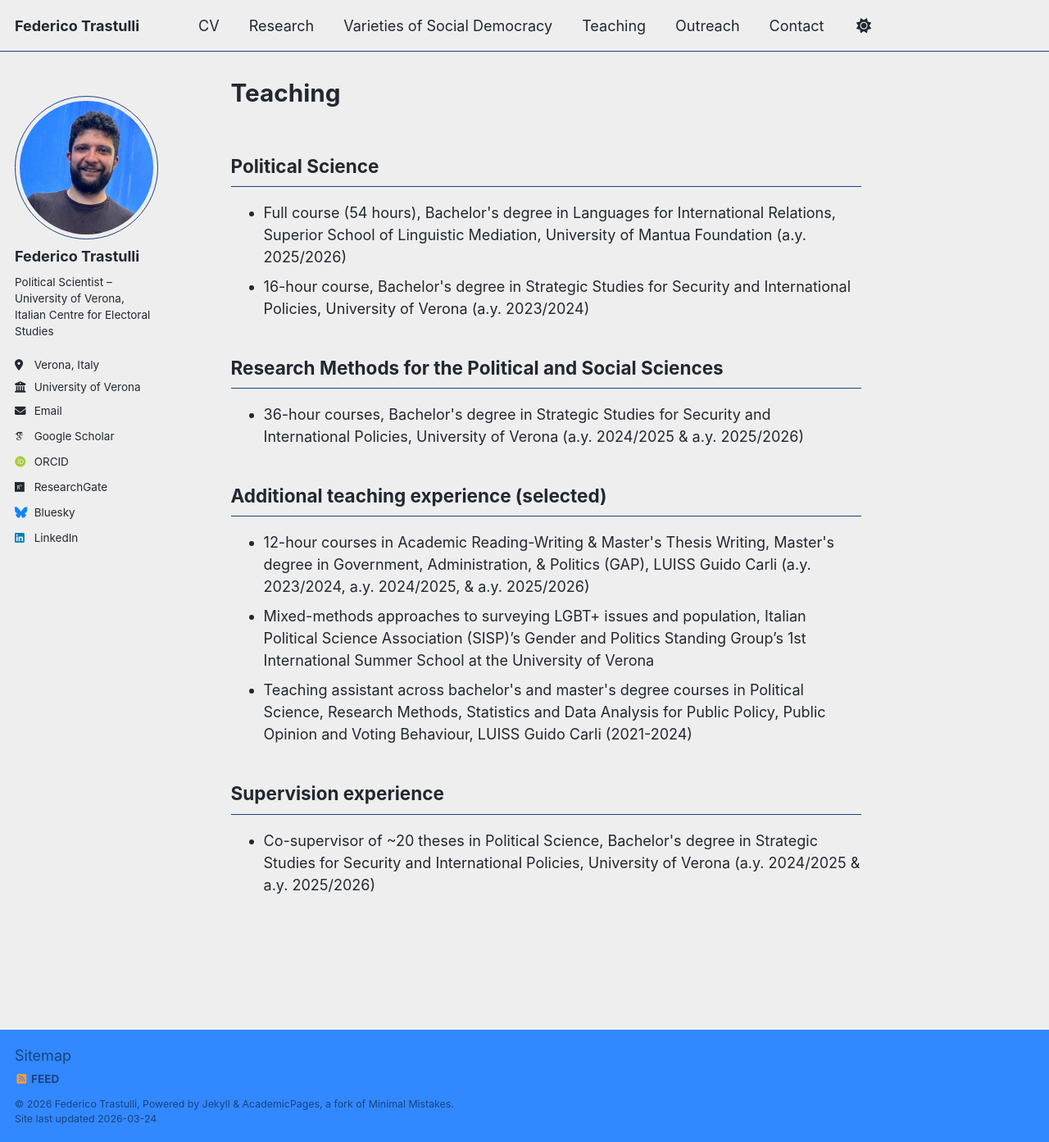
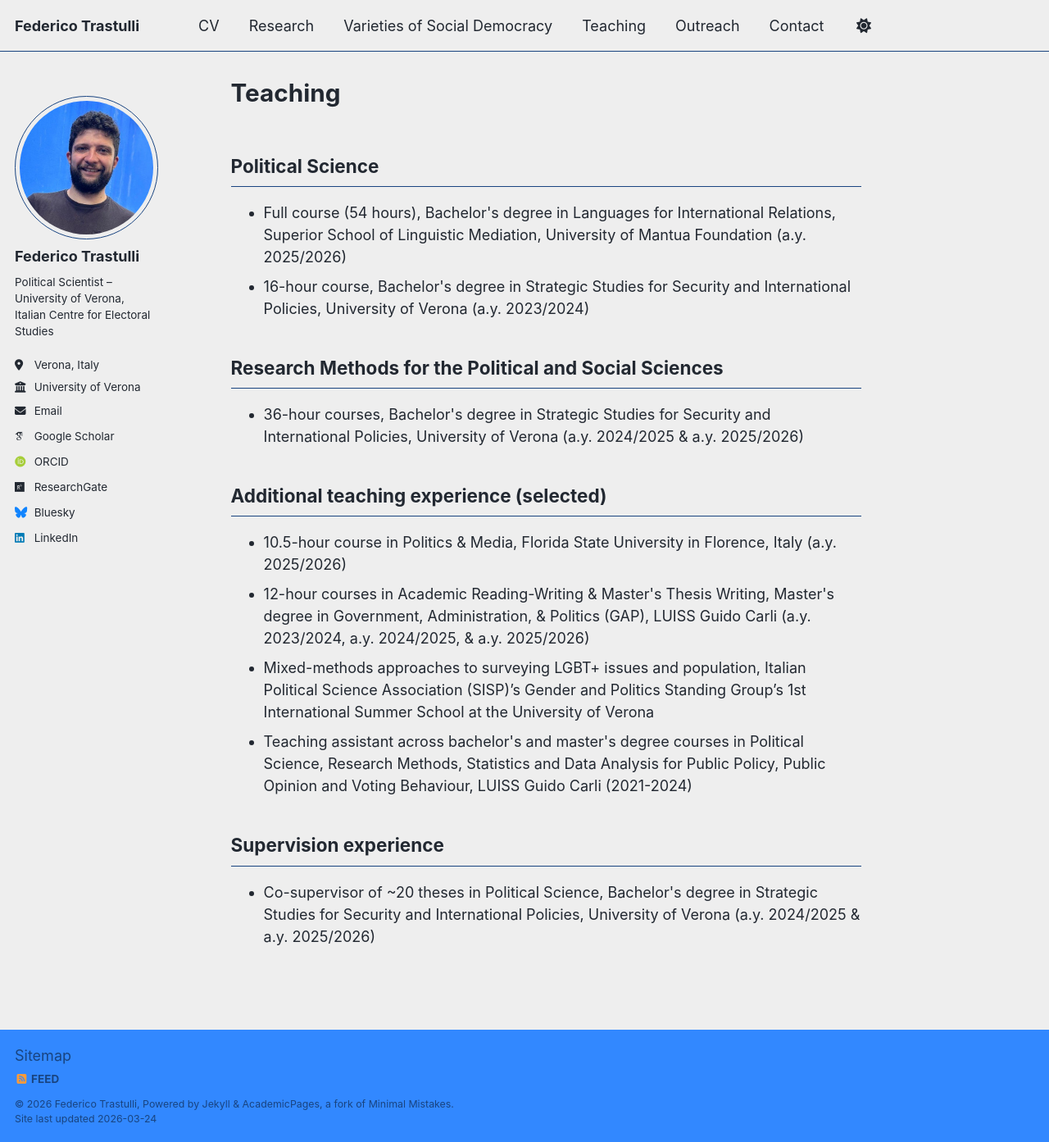
Before and after one commit to federicotrastulli/federicotrastulli.github.io, a Jekyll site: the page built from _pages/teaching.html, in a window 1280 px wide and 1393 px high. Shown: the whole window at 82% size. Built offline with Jekyll 4.4.1, drawn with Linux system fonts in a browser that asks for light colours; some web fonts are replaced; a script bundle is joined from its source files by our own code; library files that are not in the unit come from our copies.

Commit message:
Update teaching.html

```diff
--- a/_pages/teaching.html
+++ b/_pages/teaching.html
@@ -19,6 +19,7 @@ author_profile: true
 
 <h2>Additional teaching experience (selected)</h2>
 <ul>
+  <li>10.5-hour course in Politics &amp; Media, Florida State University in Florence, Italy (a.y. 2025/2026)</li>
   <li>12-hour courses in Academic Reading-Writing &amp; Master's Thesis Writing, Master's degree in Government, Administration, &amp; Politics (GAP), LUISS Guido Carli (a.y. 2023/2024, a.y. 2024/2025, &amp; a.y. 2025/2026)</li>
   <li>Mixed-methods approaches to surveying LGBT+ issues and population, Italian Political Science Association (SISP)’s Gender and Politics Standing Group’s 1st International Summer School at the University of Verona</li>
   <li>Teaching assistant across bachelor's and master's degree courses in Political Science, Research Methods, Statistics and Data Analysis for Public Policy, Public Opinion and Voting Behaviour, LUISS Guido Carli (2021-2024)</li>
```
